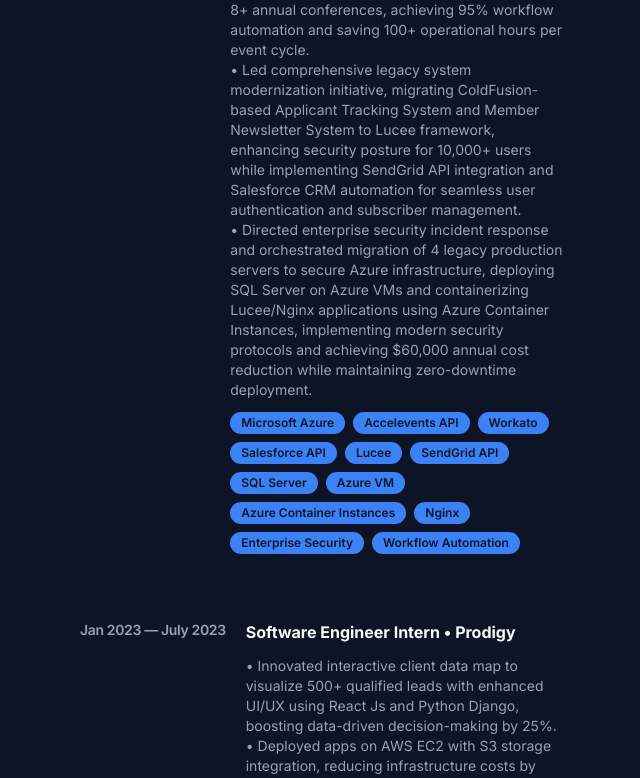
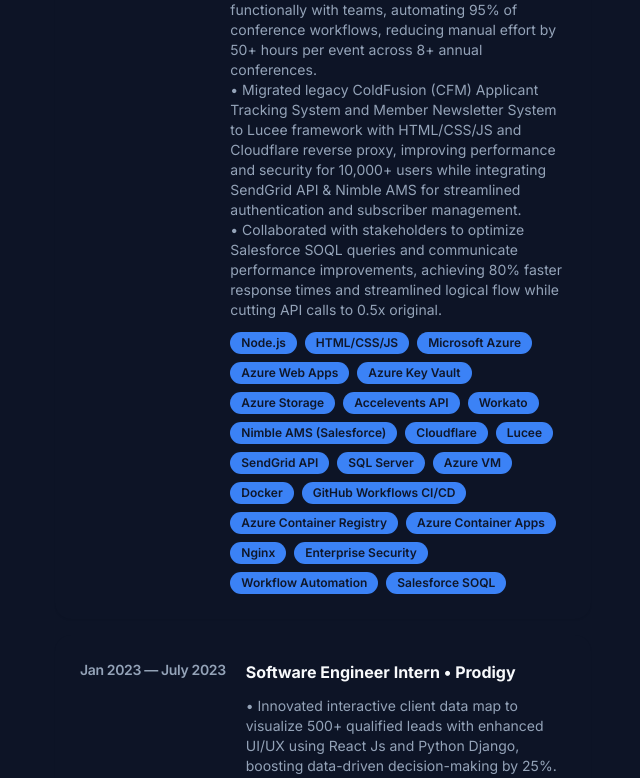
Before and after one commit to haneesha2018/eportfolio, a Next.js app: page / in a window 1280 px wide. Shown: the part 1127-1905 px from the top of the page, without its empty margins (593-1233 px from the left). Built offline with nearby package versions, Linux system fonts and the light colour scheme.

Commit message:
Revise ExpCards component to enhance job descriptions, skills, and achievements; remove outdated resume files.

```diff
--- a/components/ExpCards.tsx
+++ b/components/ExpCards.tsx
@@ -17,25 +17,37 @@
     place: "NASPA",
     previousPositions: [""],
     description: [
-      "Architected and deployed enterprise-scale conference registration platform on Microsoft Azure, processing $3M+ revenue across 6,000+ registrants with 99.9% uptime, reducing registration errors by 75% and eliminating 200+ hours of manual processing annually.",
-      "Engineered automated integration pipeline connecting Accelevents, Workato, and Salesforce APIs for multi-event management system serving 8+ annual conferences, achieving 95% workflow automation and saving 100+ operational hours per event cycle.",
-      "Led comprehensive legacy system modernization initiative, migrating ColdFusion-based Applicant Tracking System and Member Newsletter System to Lucee framework, enhancing security posture for 10,000+ users while implementing SendGrid API integration and Salesforce CRM automation for seamless user authentication and subscriber management.",
-      "Directed enterprise security incident response and orchestrated migration of 4 legacy production servers to secure Azure infrastructure, deploying SQL Server on Azure VMs and containerizing Lucee/Nginx applications using Azure Container Instances, implementing modern security protocols and achieving $60,000 annual cost reduction while maintaining zero-downtime deployment."
+      "Developed and deployed conference registration platform using Node.js, HTML/CSS/JS on Azure Web Apps with Key Vault & backup to storage accounts, processing $3M+ in revenue across 6,000+ annual registrants while maintaining 99.9% uptime.",
+      "Built automated integration pipeline connecting Accelevents, Workato & Nimble AMS (Salesforce-based membership system) working cross-functionally with teams, automating 95% of conference workflows, reducing manual effort by 50+ hours per event across 8+ annual conferences.",
+      "Migrated legacy ColdFusion (CFM) Applicant Tracking System and Member Newsletter System to Lucee framework with HTML/CSS/JS and Cloudflare reverse proxy, improving performance and security for 10,000+ users while integrating SendGrid API & Nimble AMS for streamlined authentication and subscriber management.",
+      "Collaborated with stakeholders to optimize Salesforce SOQL queries and communicate performance improvements, achieving 80% faster response times and streamlined logical flow while cutting API calls to 0.5x original.",
+      "Transitioned 2 legacy production servers to Azure using Docker containerizing Lucee/Nginx application, GitHub Workflows CI/CD, Azure Container Registry (ACR), and Azure Container Apps in production, deploying SQL Server on VM.",
+      "Delivered $60,000 in annual cost savings through platform modernization while maintaining zero downtime during migration and implementing enhanced security measures."
     ],
     skills: [
+      "Node.js",
+      "HTML/CSS/JS",
       "Microsoft Azure",
+      "Azure Web Apps",
+      "Azure Key Vault",
+      "Azure Storage",
       "Accelevents API",
       "Workato",
-      "Salesforce API",
+      "Nimble AMS (Salesforce)",
+      "Cloudflare",
       "Lucee",
       "SendGrid API",
       "SQL Server",
       "Azure VM",
-      "Azure Container Instances",
+      "Docker",
+      "GitHub Workflows CI/CD",
+      "Azure Container Registry",
+      "Azure Container Apps",
       "Nginx",
       "Enterprise Security",
-      "Workflow Automation"
-    ],
+      "Workflow Automation",
+      "Salesforce SOQL"
+    ]
   },
   {
     timeline: "Jan 2023 — July 2023",
```
Also changed, not shown: 2 other files (tests, documents, lock files or other folders).
